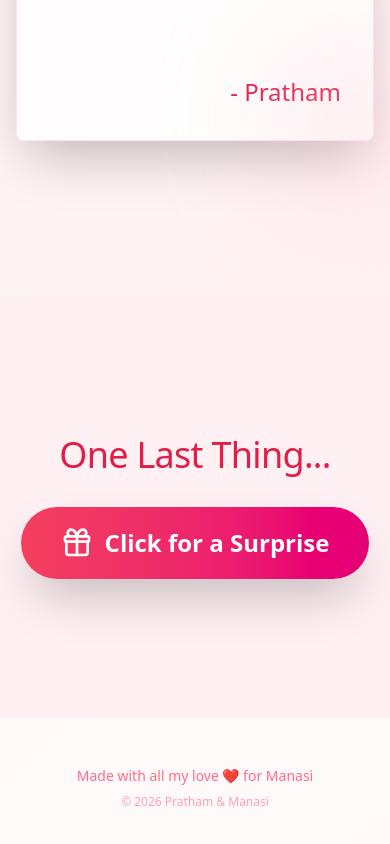
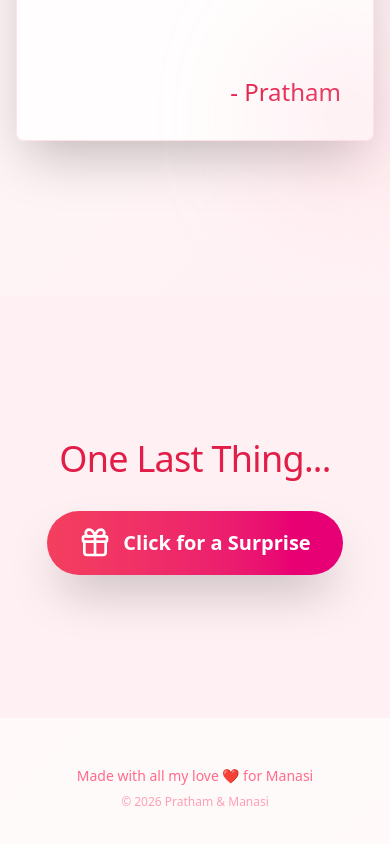
Before and after one commit to iam-pratham/for-her, a Next.js app: page / in a window 390 px wide. Shown: the part 7224-8068 px from the top of the page. Built offline with nearby package versions, Linux system fonts and the light colour scheme; a web font is replaced by a local one.

Commit message:
Optimize responsive layout for iPad and tablets

```diff
--- a/src/components/sections/ReasonsGrid.tsx
+++ b/src/components/sections/ReasonsGrid.tsx
@@ -68,7 +68,7 @@ export default function ReasonsGrid() {
                     </p>
                 </motion.div>
 
-                <div className="grid grid-cols-1 sm:grid-cols-2 lg:grid-cols-4 gap-8">
+                <div className="grid grid-cols-1 sm:grid-cols-2 md:grid-cols-3 lg:grid-cols-4 gap-8">
                     {reasons.map((reason, index) => (
                         <ReasonCard key={index} reason={reason} index={index} />
                     ))}
--- a/src/components/sections/Surprise.tsx
+++ b/src/components/sections/Surprise.tsx
@@ -50,7 +50,7 @@ export default function Surprise() {
                     whileHover={{ scale: 1.1, rotate: [0, -5, 5, -5, 0] }}
                     whileTap={{ scale: 0.9 }}
                     onClick={handleSurprise}
-                    className="bg-gradient-to-r from-rose-500 to-pink-600 text-white px-10 py-5 rounded-full text-2xl font-bold shadow-2xl hover:shadow-rose-400/50 flex items-center gap-3 mx-auto"
+                    className="bg-gradient-to-r from-rose-500 to-pink-600 text-white px-8 py-4 md:px-10 md:py-5 rounded-full text-xl md:text-2xl font-bold shadow-2xl hover:shadow-rose-400/50 flex items-center gap-3 mx-auto"
                 >
                     <Gift size={32} />
                     <span>Click for a Surprise</span>
```
